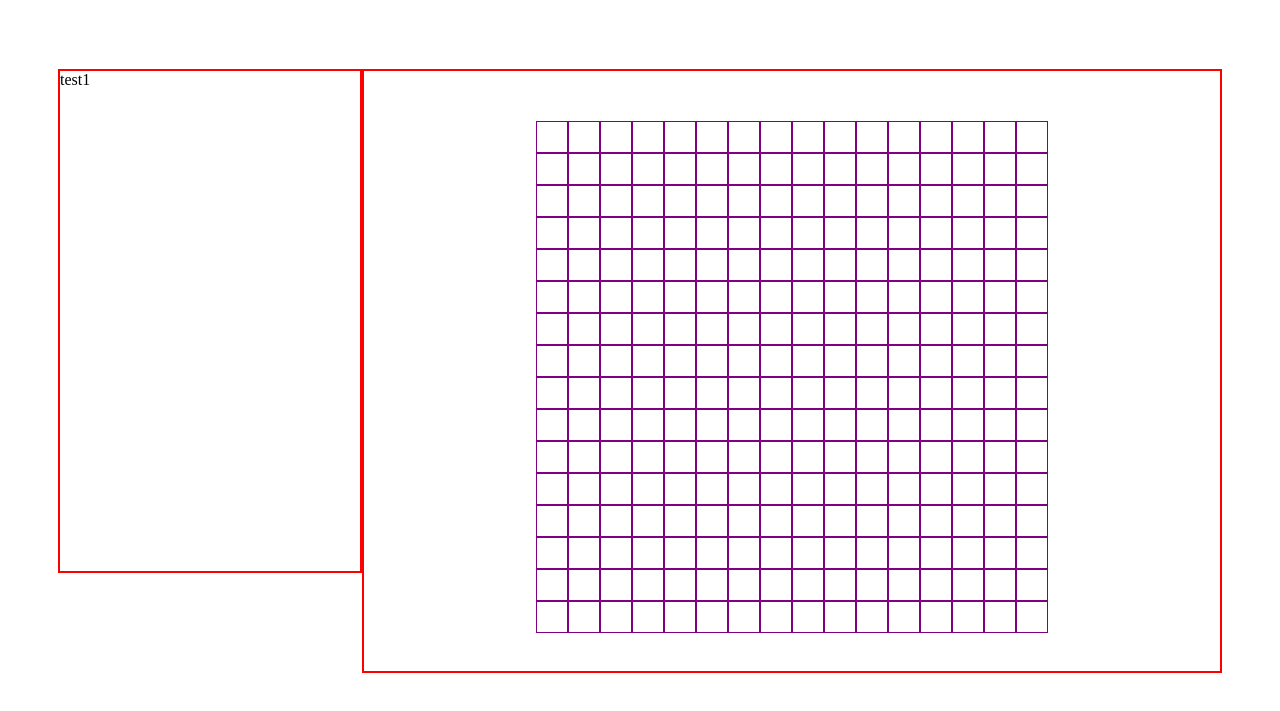
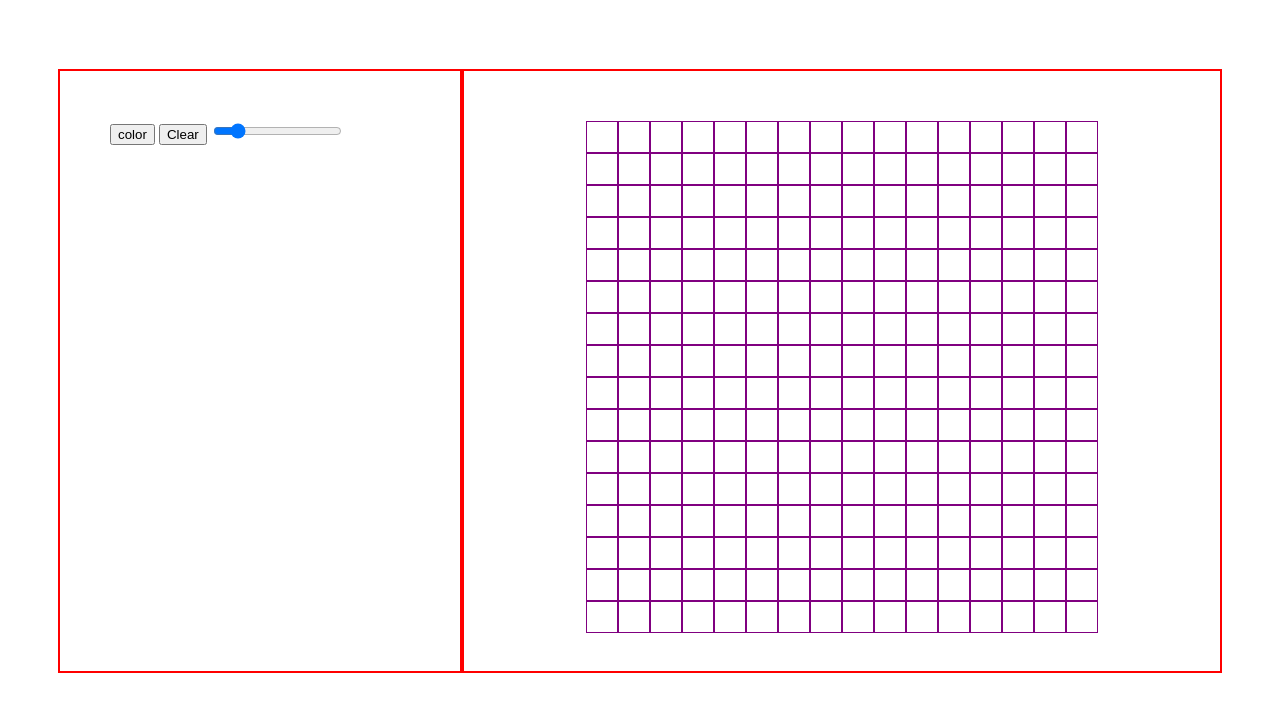
Before and after one commit to tosuzu1/TOP-Etch-a-sketch, a plain HTML site: page index.html in a window 1280 px wide. Shown: the part 61-772 px from the top of the page. Drawn offline with Linux system fonts and the light colour scheme.

Commit message:
resizeable gridbox

```diff
--- a/index.html
+++ b/index.html
@@ -14,7 +14,9 @@
     </div>
     <div id="etch-div">
       <div id="etch-menu">
-        test1
+        <button id="etch-color"> color</button>
+        <button id='etch-clear'> Clear </button>
+        <input type="range" id="grid-size" name="volume" min="1" max="100" value="16" />
       </div>
       <div id="etch-area">
       </div>
--- a/index.js
+++ b/index.js
@@ -1,16 +1,24 @@
-const GRID_HEIGHT = 16
-const GRID_WIDTH = 16
+let gridLength = 16;
+
+const gridInput = document.querySelector("#grid-size");
+gridInput.addEventListener("input", (event) => {
+    console.log(event.target.value);
+    contentDiv.replaceChildren();
+    generateGrid(event.target.value)
+});
 
 // Create the grid area
 const contentDiv = document.querySelector('#etch-area');
 
-for (let i = 0; i < GRID_WIDTH ; i++ ) {
+function generateGrid (gridLength)
+{
+    for (let i = 0; i < gridLength ; i++ ) {
         let rowDiv = document.createElement('div');
         rowDiv.id = `etchRow${i}`
         rowDiv.classList.add(`etchRow`)
         contentDiv.appendChild(rowDiv)
 
-    for(let j = 0; j < GRID_WIDTH; j ++) {
+        for(let j = 0; j < gridLength; j ++) {
             let iDiv = document.createElement('div');
             iDiv.id = 'block';
             iDiv.setAttribute(`id`,`block${i}-${j}`);
@@ -29,6 +37,8 @@ for (let i = 0; i < GRID_WIDTH ; i++ ) {
             });
         }
     }
+}
+generateGrid(gridLength);
 
 // Create the clear screen effect for etch
 let etchClearButton = document.querySelector(`#etch-clear`);
--- a/style.css
+++ b/style.css
@@ -12,6 +12,7 @@
     width: 300px;
     height: 500px;
     flex: 0 0 auto;
+    padding: 50px;
 }
 
 
```
Lines whose indentation alone changed are shown as unchanged.
